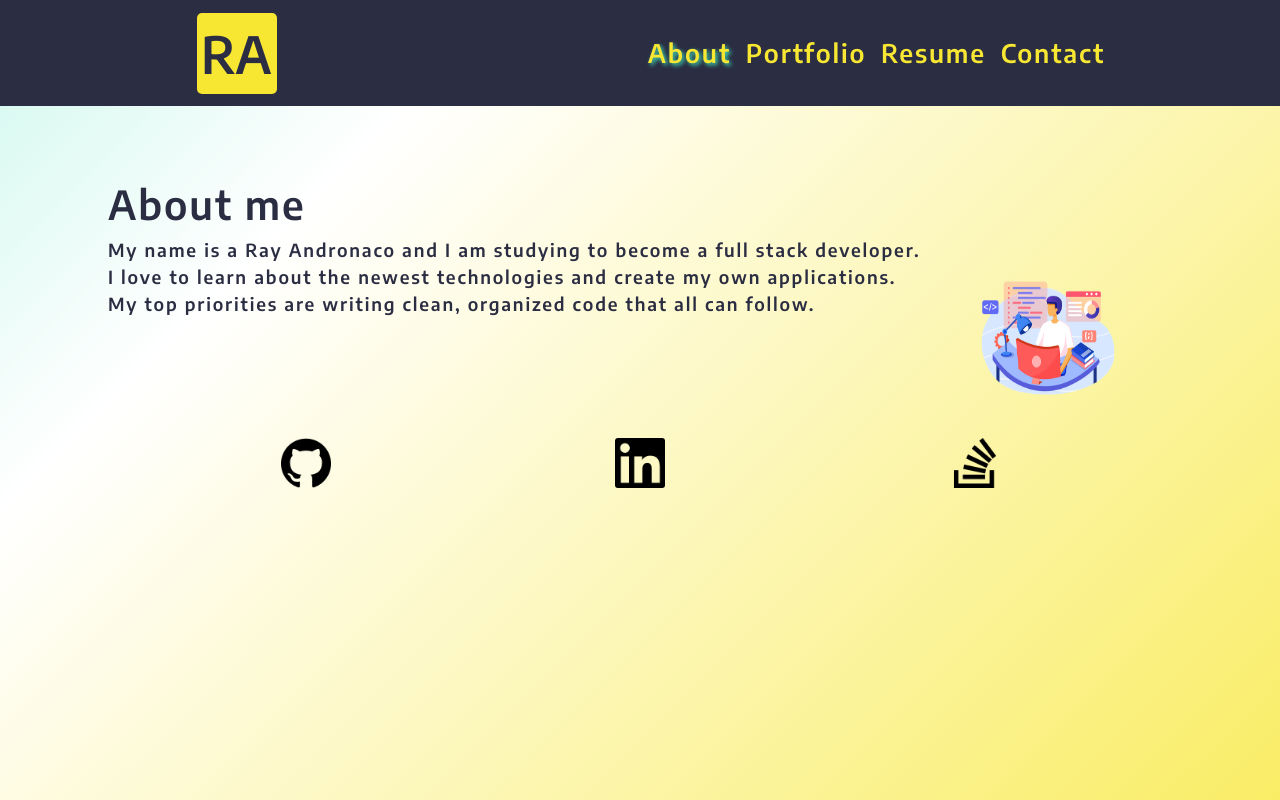
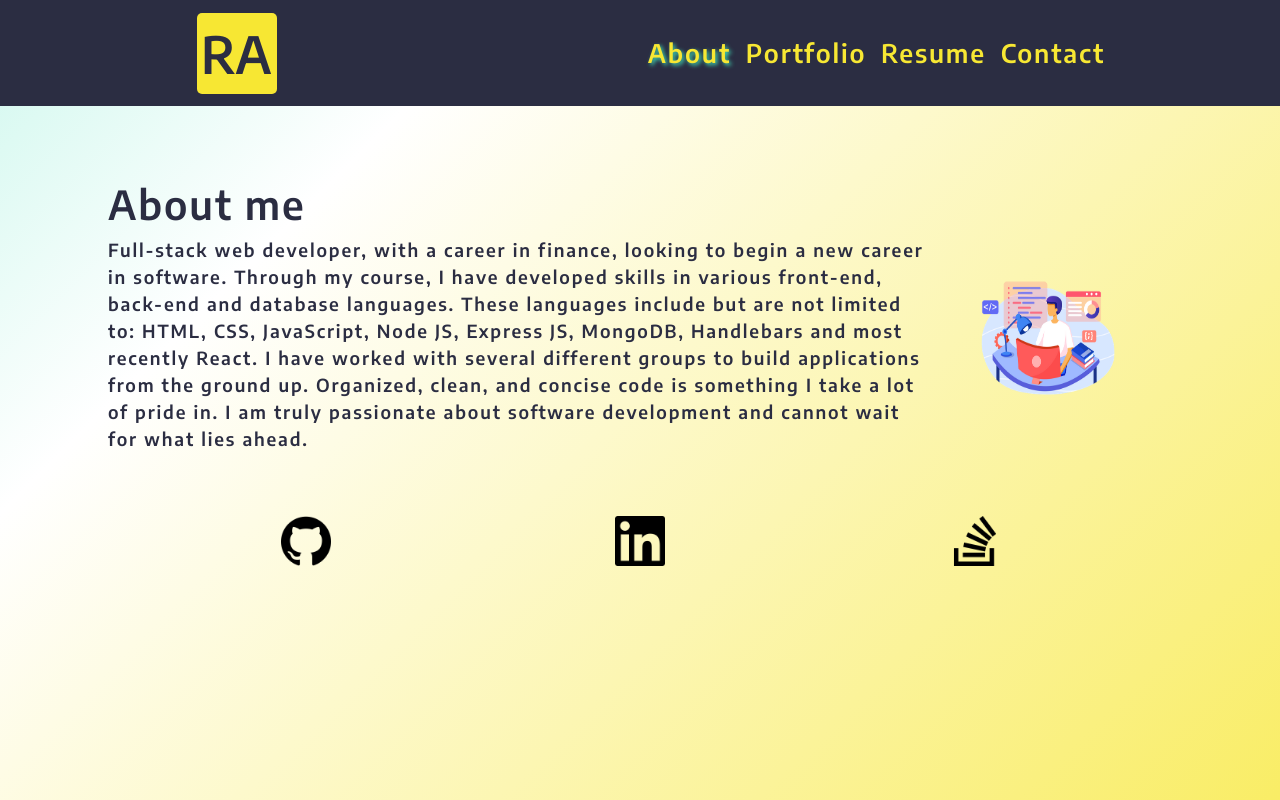
Before and after one commit to randronaco1027/react-portfolio, a React (Create React App) app: page / in a window 1280 px wide. Built offline with nearby package versions, Linux system fonts and the light colour scheme; a web font is replaced by a local one.

Commit message:
updated about me

```diff
--- a/src/components/About/index.js
+++ b/src/components/About/index.js
@@ -8,7 +8,7 @@ function About() {
         <h1 id="about">About me</h1>
         <div className="my-2">
           <p>
-            My name is a Ray Andronaco and I am studying to become a full stack developer. I love to learn about the newest technologies and create my own applications. My top priorities are writing clean, organized code that all can follow.
+          Full-stack web developer, with a career in finance, looking to begin a new career in software. Through my course, I have developed skills in various front-end, back-end and database languages. These languages include but are not limited to: HTML, CSS, JavaScript, Node JS, Express JS, MongoDB, Handlebars and most recently React. I have worked with several different groups to build applications from the ground up. Organized, clean, and concise code is something I take a lot of pride in. I am truly passionate about software development and cannot wait for what lies ahead.
           </p>
         </div>
       </section>
--- a/src/components/ProjectList/index.js
+++ b/src/components/ProjectList/index.js
@@ -24,7 +24,7 @@ function Projects(props) {
     {
       name: "Weather Tracker",
       github: "https://github.com/randronaco1027/weather-dashboard",
-      application: "https://github.com/randronaco1027/weather-dashboard",
+      application: "https://randronaco1027.github.io/weather-dashboard/",
       imageurl: Weather
     },
     {
```
